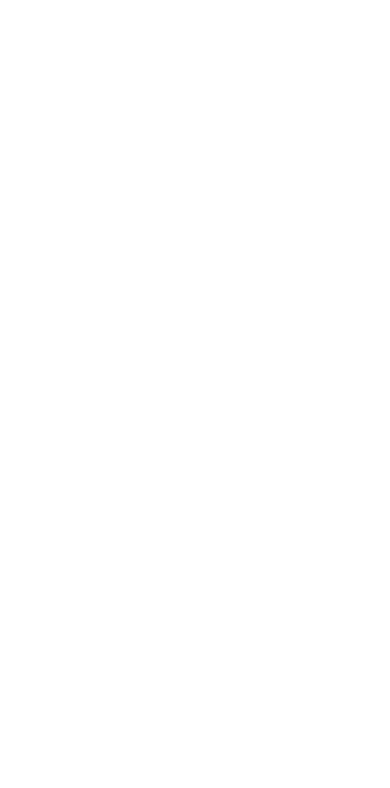
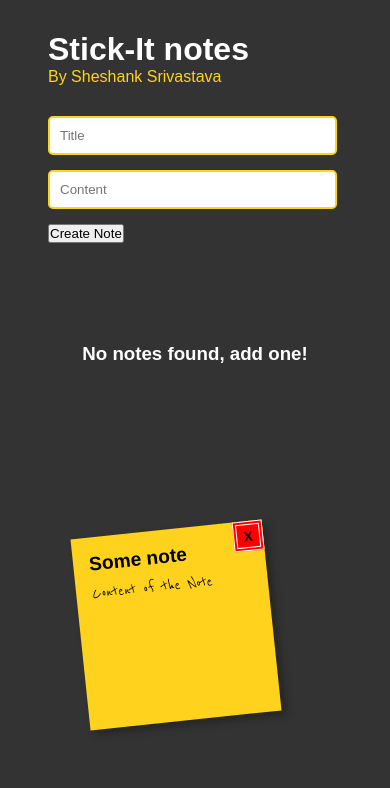
Before and after one commit to Sheshank-Srivastava/JsStickyNote, a plain HTML site: page index.html in a window 390 px wide. Drawn offline with Linux system fonts and the light colour scheme.

Commit message:
Html and css files are done

```diff
--- /dev/null
+++ b/css/style.css
@@ -0,0 +1,189 @@
+* {
+    margin: 0;
+    padding: 0;
+  }
+
+  body {
+    font-family: arial, sans-serif;
+    font-size: 100%;
+    margin: 3em;
+    background: #333;
+    color: #fff;
+  }
+
+  #heading {
+    position: sticky;
+    top: 0;
+    background-color: #333;
+    z-index: 7;
+    padding: 15px 0px;
+    margin-left: 15px;
+  }
+
+  #no-notes {
+    padding: 100px 0px;
+    text-align: center;
+  }
+
+  #ss {
+    color: #ffd31d;
+  }
+
+  .inputText {
+    padding: 10px;
+    border-radius: 5px;
+    border: 2px solid #ffd31d;
+    width: 30%;
+    margin: 15px;
+    outline: none;
+  }
+
+  .hidden {
+    display: none;
+  }
+
+  .btn {
+    padding: 10px;
+    border-radius: 20px;
+    border: 2px solid #ffd31d;
+    background-color: #ffd31d;
+    color: #333;
+    cursor: pointer;
+    margin-left: 15px;
+    outline: none;
+    -webkit-tap-highlight-color: transparent;
+  }
+
+  .btn:active {
+    border: 2px solid #333;
+    box-shadow: inset 0 0 5px #000000;
+  }
+
+  h2,
+  p {
+    font-size: 100%;
+    font-weight: normal;
+  }
+
+  ul,
+  li {
+    list-style: none;
+  }
+
+  ul {
+    overflow: hidden;
+    padding: 3em 1em;
+  }
+
+  ul li a {
+    text-decoration: none;
+    color: #000;
+    background: #ffd31d;
+    display: block;
+    height: 10em;
+    width: 10em;
+    padding: 1em;
+    box-shadow: 5px 5px 7px rgba(33, 33, 33, 0.7);
+  }
+
+  ul li {
+    margin: 1em;
+    float: left;
+    position: relative;
+  }
+
+  ul li h2 {
+    font-size: 1.2rem;
+    font-weight: bold;
+    padding-bottom: 10px;
+  }
+
+  ul li p {
+    font-family: "Reenie Beanie", cursive;
+    font-size: 1.1rem;
+  }
+
+  .delete {
+    float: right;
+    position: absolute;
+    top: 0;
+    right: 0;
+    width: 30px;
+    height: 30px;
+    background-color: red;
+    border: 4px double white;
+    font-weight: bold;
+    cursor: pointer;
+  }
+
+  ul li a {
+    transform: rotate(-6deg);
+    -moz-transform: rotate(-6deg);
+    cursor: default;
+  }
+
+  ul li:nth-child(even) a {
+    transform: rotate(4deg);
+    -moz-transform: rotate(4deg);
+    position: relative;
+    top: 5px;
+    background: #ff5733;
+  }
+
+  ul li:nth-child(3n) a {
+    transform: rotate(-3deg);
+    -moz-transform: rotate(-3deg);
+    position: relative;
+    top: -5px;
+    background: #77d8d8;
+  }
+
+  ul li:nth-child(5n) a {
+    transform: rotate(5deg);
+    -moz-transform: rotate(5deg);
+    position: relative;
+    top: -10px;
+  }
+
+  ul li a:hover,
+  ul li a:focus {
+    box-shadow: 10px 10px 7px rgba(0, 0, 0, 0.7);
+    -moz-box-shadow: 10px 10px 7px rgba(0, 0, 0, 0.7);
+    transform: scale(1.25);
+    -moz-transform: scale(1.25);
+    position: relative;
+    z-index: 5;
+  }
+
+  ol {
+    text-align: center;
+  }
+
+  ol li {
+    display: inline;
+    padding-right: 1em;
+  }
+
+  ol li a {
+    color: #fff;
+  }
+
+  @media only screen and (max-width: 600px) {
+    body {
+      margin-top: 1em;
+    }
+    #new-note-title-input,
+    #new-note-body-input {
+      display: block;
+      width: 90%;
+      margin-left: 0px;
+    }
+
+    #heading {
+      margin-left: 0px;
+    }
+
+    .btn {
+      margin-left: 0px;
+    }
+  }
--- a/index.html
+++ b/index.html
@@ -1,15 +1,52 @@
 <!DOCTYPE html>
-<html>
+<html lang="en">
+  <head>
+    <meta charset="UTF-8" />
+    <meta http-equiv="X-UA-Compatible" content="IE=edge" />
+    <meta name="viewport" content="width=device-width, initial-scale=1.0" />
+    <link rel="preconnect" href="https://fonts.gstatic.com">
+    <link href="https://fonts.googleapis.com/css2?family=Reenie+Beanie&display=swap" rel="stylesheet">   <link rel="stylesheet" href="css/style.css">
+    <title>Stick It notes</title>
+  </head>
 
-    <head>
-        <title>Index</title>
-        <script type="text/javascript" src="js/app.js"></script>
-    </head>
-
-    <body>
-        <!-- <script scr='script.js'>
-
-    </script> -->
-    </body>
-
+  <body>
+    <div id="heading">
+      <h1>Stick-It notes</h1>
+      <p id="ss">By Sheshank Srivastava</p>
+    </div>
+    <div id="form">
+      <form id="inputForm">
+        <input
+          type="text"
+          name="title"
+          id="new-note-title-input"
+          class="inputText"
+          placeholder="Title"
+          autocomplete="off"
+          required
+          autofocus
+        />
+        <input
+          type="text"
+          name="content"
+          id="new-note-body-input"
+          class="inputText"
+          placeholder="Content"
+          autocomplete="off"
+          required
+        />
+        <button type="submit" class"btn"">Create Note</button>
+      </form>
+    </div>
+    <h3 id="no-notes">No notes found, add one!</h3>
+    <ul id="notes">
+        <li>
+            <a href="#">
+                <h2>Some note</h2>
+                <button class="delete">X</button>
+                <p>Content of the Note</p>
+            </a>
+        </li>
+    </ul>
+  </body>
 </html>
```
